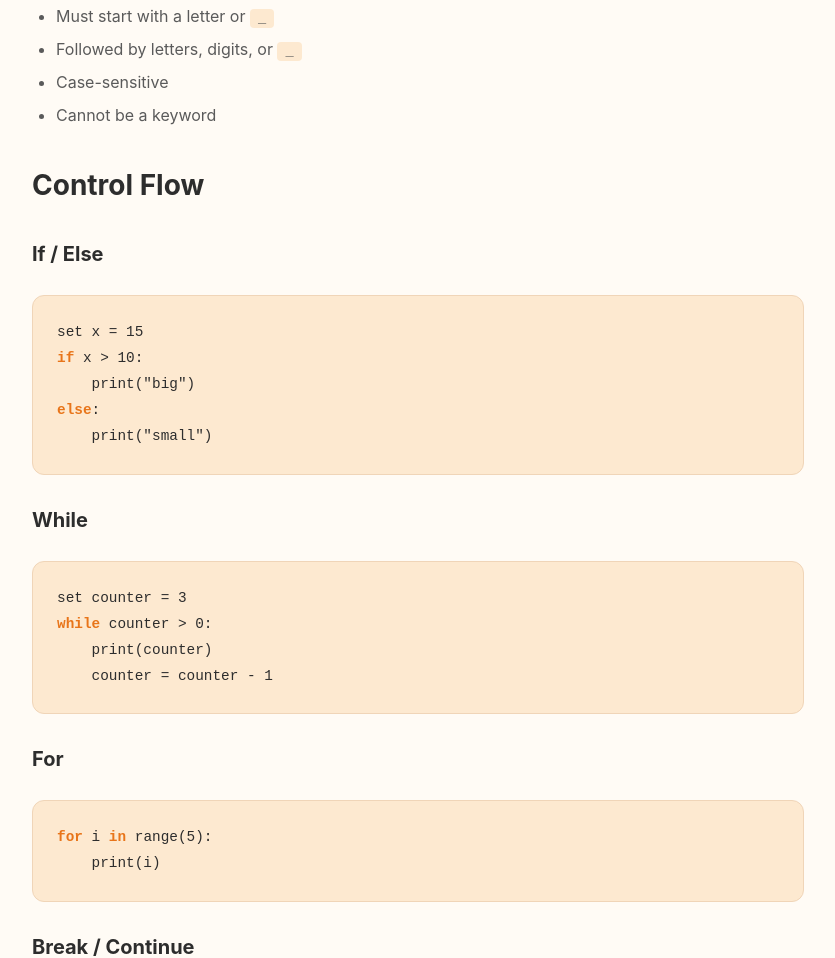
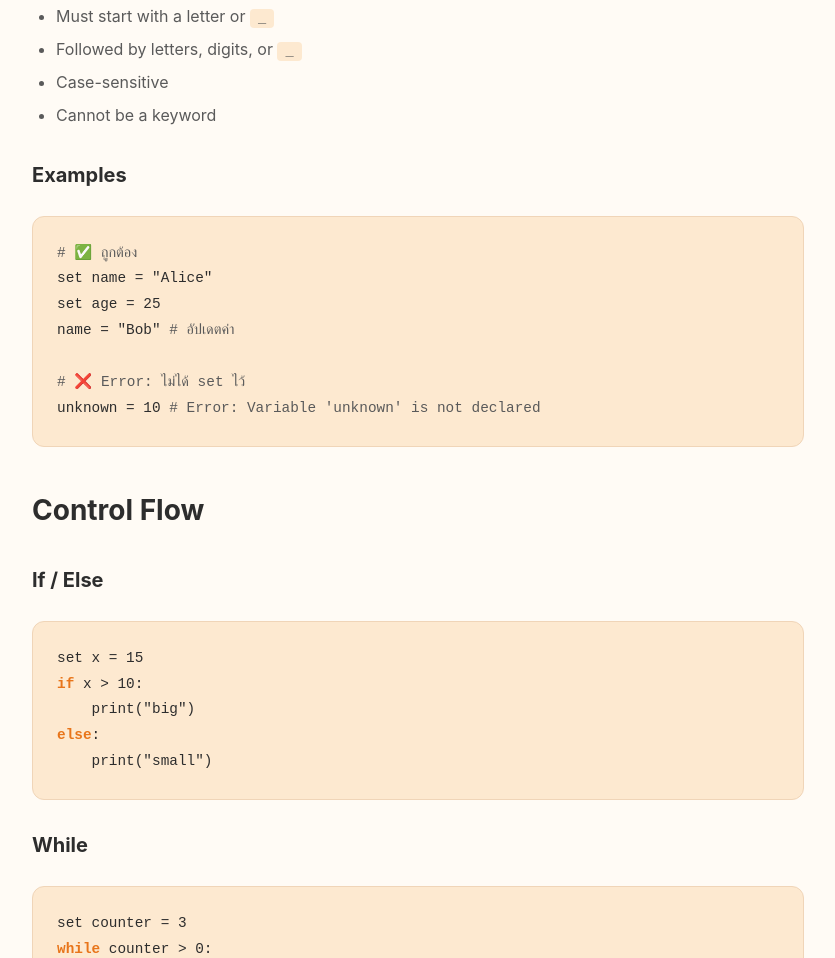
Before and after one commit to TimeAndTimeStudio/TSL, a website: page website/docs.html in a window 1280 px wide. Shown: the part 6652-7610 px from the top of the page, without its empty margins (362-1197 px from the left). Drawn offline with Linux system fonts and the light colour scheme.

Commit message:
Update docs.html with correct set usage examples and error cases

```diff
--- a/website/docs.html
+++ b/website/docs.html
@@ -431,6 +431,9 @@ cd TSL</div>
                 <li>Case-sensitive</li>
                 <li>Cannot be a keyword</li>
               </ul>
+
+              <h3>Examples</h3>
+              <div class="code-block"><span class="comment"># ✅ ถูกต้อง</span><br>set name = "Alice"<br>set age = 25<br>name = "Bob"        <span class="comment"># อัปเดตค่า</span><br><br><span class="comment"># ❌ Error: ไม่ได้ set ไว้</span><br>unknown = 10        <span class="comment"># Error: Variable 'unknown' is not declared</span></div>
             </div>
             <div class="lang-en">
               <h2>Variables</h2>
@@ -444,6 +447,9 @@ cd TSL</div>
                 <li>Case-sensitive</li>
                 <li>Cannot be a keyword</li>
               </ul>
+
+              <h3>Examples</h3>
+              <div class="code-block"><span class="comment"># ✅ Correct</span><br>set name = "Alice"<br>set age = 25<br>name = "Bob"        <span class="comment"># reassign</span><br><br><span class="comment"># ❌ Error: not declared</span><br>unknown = 10        <span class="comment"># Error: Variable 'unknown' is not declared</span></div>
             </div>
           </section>
 
```
